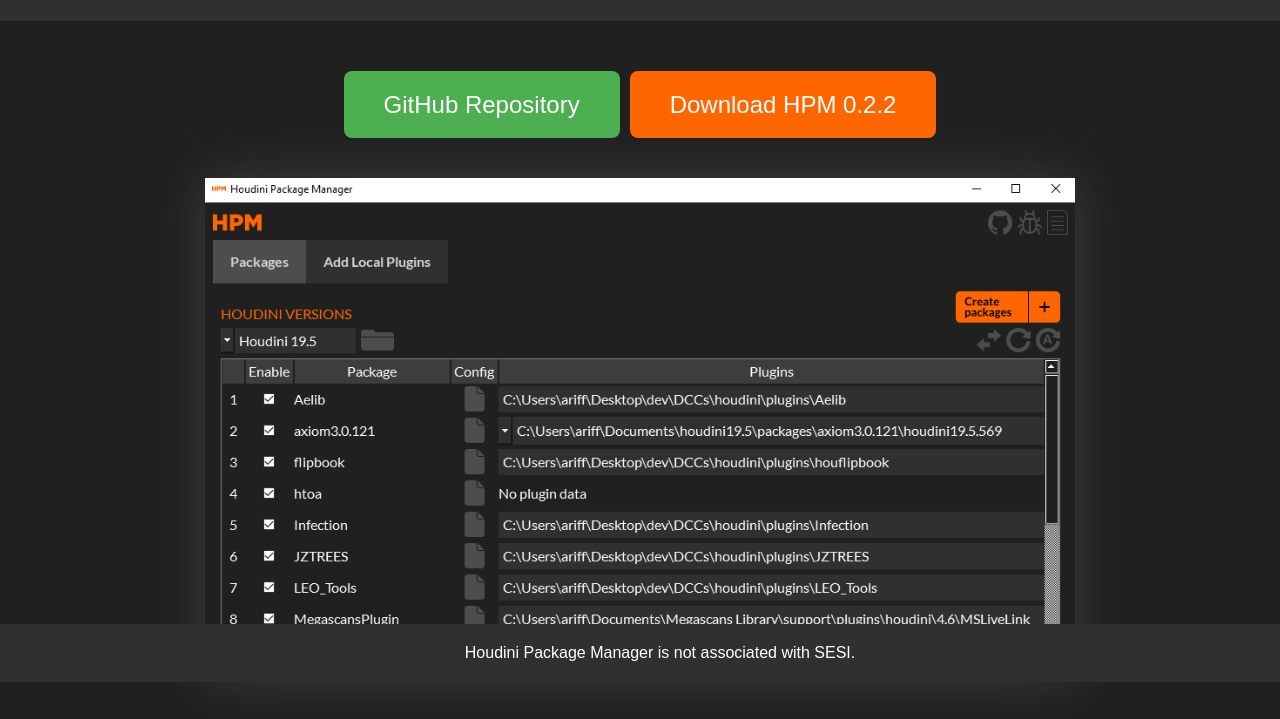
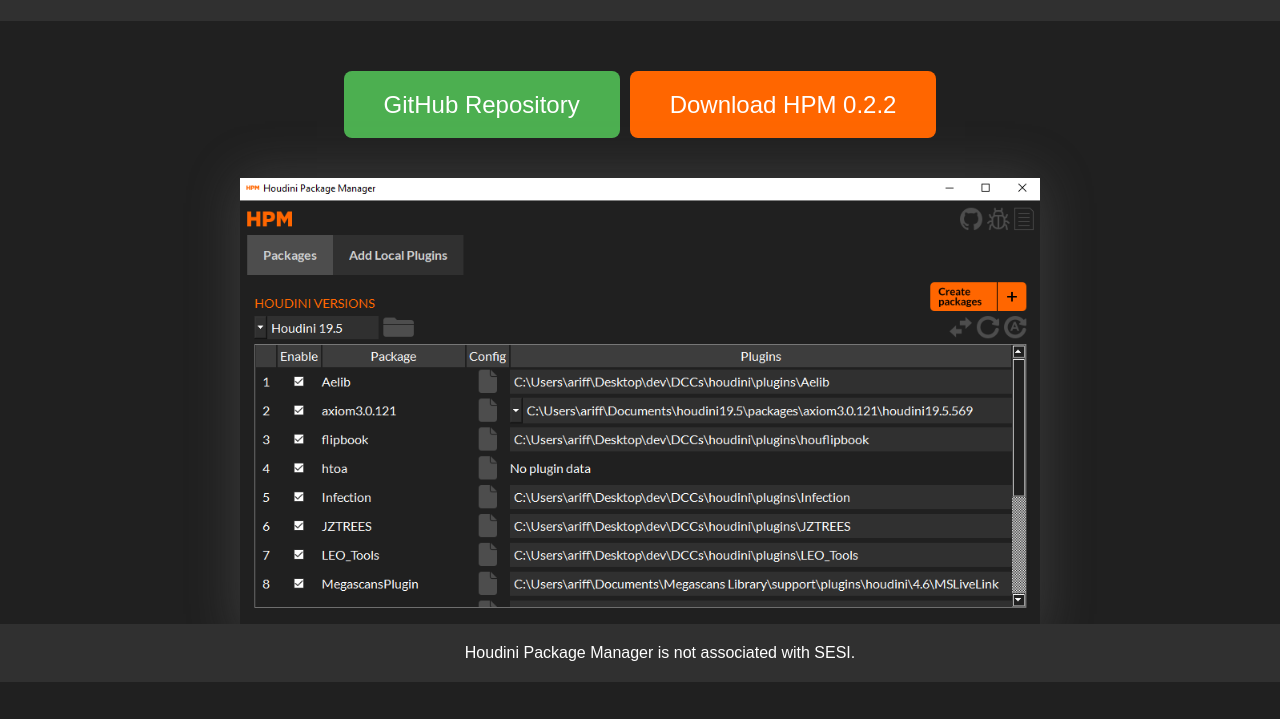
Before and after one commit to ariffjeff/houpm, a website built with Parcel: page index.html in a window 1280 px wide. Shown: the part 118-837 px from the top of the page. After the commit the page ends 800 px from the top, so only its background shows below. Built offline with nearby package versions, Linux system fonts and the light colour scheme; files whose address does not match are found by name.

Commit message:
fix screenshot size

```diff
--- a/css/main.scss
+++ b/css/main.scss
@@ -185,7 +185,7 @@
 
 #screenshot {
     width: 68vw;
-    max-width: 1050px;
+    max-width: 800px;
     margin: 40px;
     box-shadow: 0 0 50px rgba(128, 128, 128, 0.3);
     min-width: 500px;
```
Also changed, not shown: css/main.css, 1 other file.
